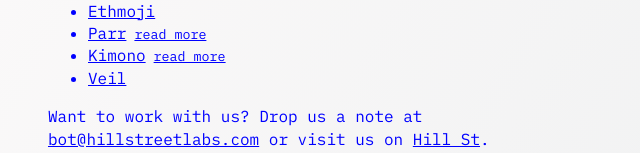
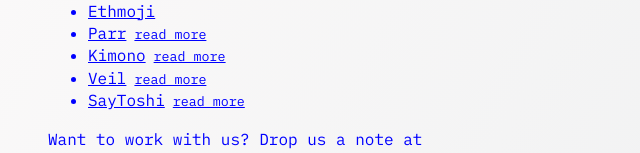
Before and after one commit to hillstreetlabs/public, a Next.js app: page / in a window 1280 px wide. Shown: the part 505-658 px from the top of the page, without its empty margins (0-640 px from the left). Built offline with nearby package versions, Linux system fonts and the light colour scheme.

Commit message:
Add Veil blog and SayToshi

```diff
--- a/pages/index.js
+++ b/pages/index.js
@@ -81,6 +81,29 @@
                 <a target="_blank" href="https://veil.market">
                   Veil
                 </a>
+                <small>
+                  {" "}
+                  <a
+                    target="_blank"
+                    href="https://medium.com/veil-blog"
+                  >
+                    read more
+                  </a>
+                </small>
+              </li>
+              <li>
+                <a target="_blank" href="https://saytoshi.com">
+                  SayToshi
+                </a>
+                <small>
+                  {" "}
+                  <a
+                    target="_blank"
+                    href="https://devpost.com/software/saytoshi"
+                  >
+                    read more
+                  </a>
+                </small>
               </li>
             </ul>
             <p>
```
